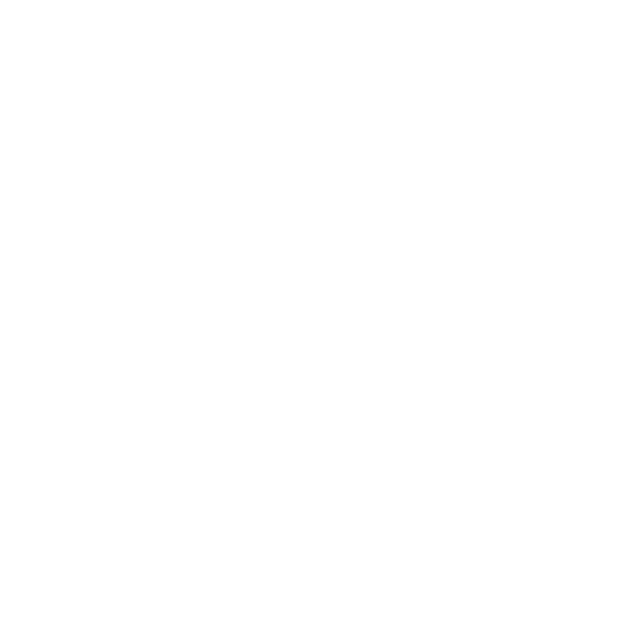
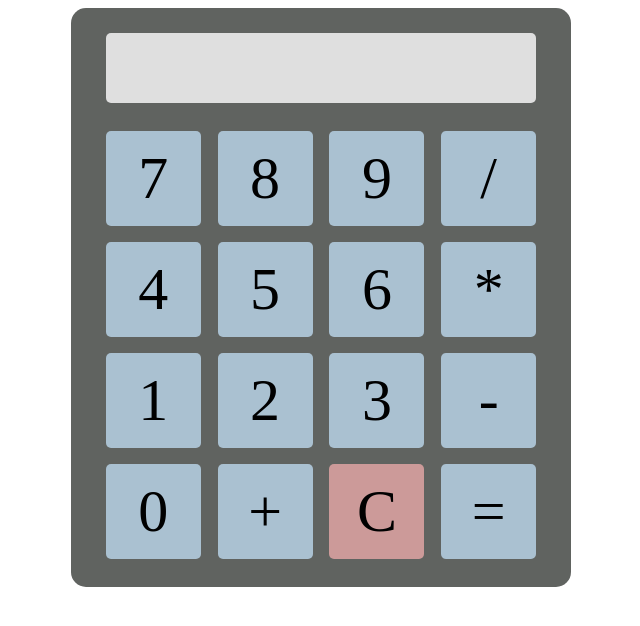
Before and after one commit to ravenvst/calculator, a plain HTML site: page index.html in a window 1280 px wide. Shown: the whole page, without its empty margins (319-959 px from the left). Drawn offline with Linux system fonts and the light colour scheme.

Commit message:
add visible calculator

```diff
--- a/index.html
+++ b/index.html
@@ -8,6 +8,26 @@
     <script src="javascript.js" defer></script>
 </head>
 <body>
-
+    <main class="container">
+        <div class="display"></div>
+        <div class="container keys">
+            <div class="calc-button">7</div>
+            <div class="calc-button">8</div>
+            <div class="calc-button">9</div>
+            <div class="calc-button">/</div>
+            <div class="calc-button">4</div>
+            <div class="calc-button">5</div>
+            <div class="calc-button">6</div>
+            <div class="calc-button">*</div>
+            <div class="calc-button">1</div>
+            <div class="calc-button">2</div>
+            <div class="calc-button">3</div>
+            <div class="calc-button">-</div>
+            <div class="calc-button">0</div>
+            <div class="calc-button">+</div>
+            <div class="calc-button clear">C</div>
+            <div class="calc-button">=</div>
+        </div>
+    </main>
 </body>
 </html>
--- a/style.css
+++ b/style.css
@@ -0,0 +1,49 @@
+
+main {
+    background-color: rgb(96, 99, 96);
+    width: 500px;
+    margin: auto;
+    display: flex;
+    flex-direction: column;
+    align-items: center;
+    flex: 1 1 auto;
+    border-radius: 15px;
+
+}
+
+.display {
+    background-color: rgb(223, 223, 223);
+    height: 70px;
+    width: 86%;
+    margin: 25px 0px 0px 0px;
+    border-radius: 5px;
+}
+
+
+.keys {
+   flex-wrap: wrap;
+   width: 90%;
+   display: flex;
+
+   margin: 20px;
+   justify-content: space-evenly;
+}
+
+.calc-button {
+    background-color: rgb(170, 193, 209);
+    text-align: center;
+    width: 95px;
+    height: 95px;
+    margin: 8px 7px;
+    font-size: 60px;
+    display: flex;
+    justify-content: center;
+    align-items: center;
+    border-radius: 5px;
+
+}
+
+
+.clear {
+    background-color: rgba(255, 180, 180, 0.678);
+}
```
